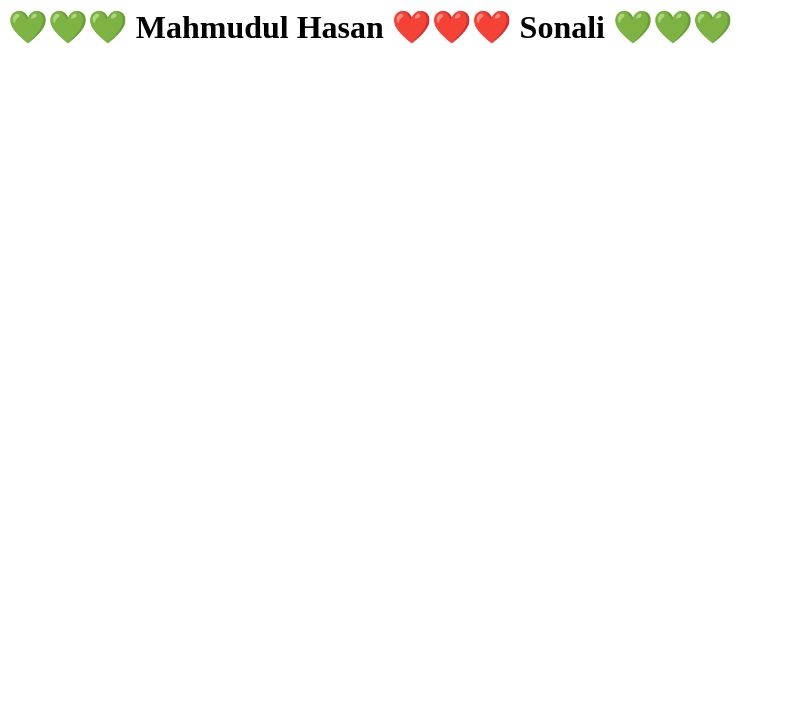
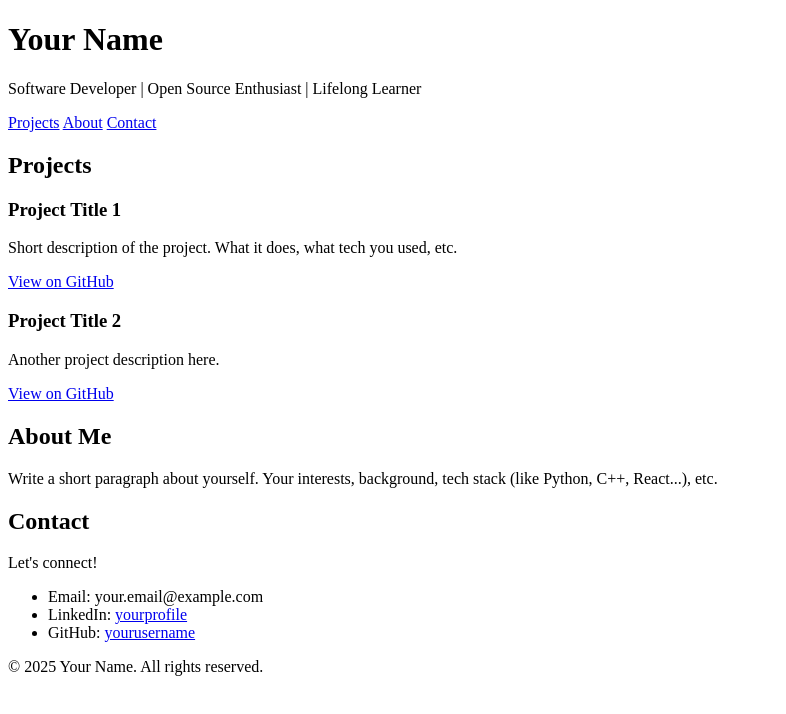
Before and after one commit to MahmudulHasan010/mahmudulhasan010.github.io, a plain HTML site: page index.html in a window 1280 px wide. Shown: the whole page, without its empty margins (0-786 px from the left). Drawn offline with Linux system fonts and the light colour scheme.

Commit message:
Update index.html

```diff
--- a/index.html
+++ b/index.html
@@ -1 +1,55 @@
-<h1> 💚💚💚 Mahmudul Hasan ❤️❤️❤️ Sonali 💚💚💚</h1>
+<!DOCTYPE html>
+<html lang="en">
+<head>
+    <meta charset="UTF-8">
+    <meta name="viewport" content="width=device-width, initial-scale=1.0">
+    <title>Your Name | Portfolio</title>
+    <link rel="stylesheet" href="style.css">
+</head>
+<body>
+    <header>
+        <div class="container">
+            <h1>Your Name</h1>
+            <p>Software Developer | Open Source Enthusiast | Lifelong Learner</p>
+            <nav>
+                <a href="#projects">Projects</a>
+                <a href="#about">About</a>
+                <a href="#contact">Contact</a>
+            </nav>
+        </div>
+    </header>
+
+    <section id="projects" class="container">
+        <h2>Projects</h2>
+        <div class="project">
+            <h3>Project Title 1</h3>
+            <p>Short description of the project. What it does, what tech you used, etc.</p>
+            <a href="https://github.com/yourusername/project1" target="_blank">View on GitHub</a>
+        </div>
+        <div class="project">
+            <h3>Project Title 2</h3>
+            <p>Another project description here.</p>
+            <a href="https://github.com/yourusername/project2" target="_blank">View on GitHub</a>
+        </div>
+    </section>
+
+    <section id="about" class="container">
+        <h2>About Me</h2>
+        <p>Write a short paragraph about yourself. Your interests, background, tech stack (like Python, C++, React...), etc.</p>
+    </section>
+
+    <section id="contact" class="container">
+        <h2>Contact</h2>
+        <p>Let's connect!</p>
+        <ul>
+            <li>Email: your.email@example.com</li>
+            <li>LinkedIn: <a href="https://linkedin.com/in/yourprofile" target="_blank">yourprofile</a></li>
+            <li>GitHub: <a href="https://github.com/yourusername" target="_blank">yourusername</a></li>
+        </ul>
+    </section>
+
+    <footer>
+        <p>© 2025 Your Name. All rights reserved.</p>
+    </footer>
+</body>
+</html>
```
